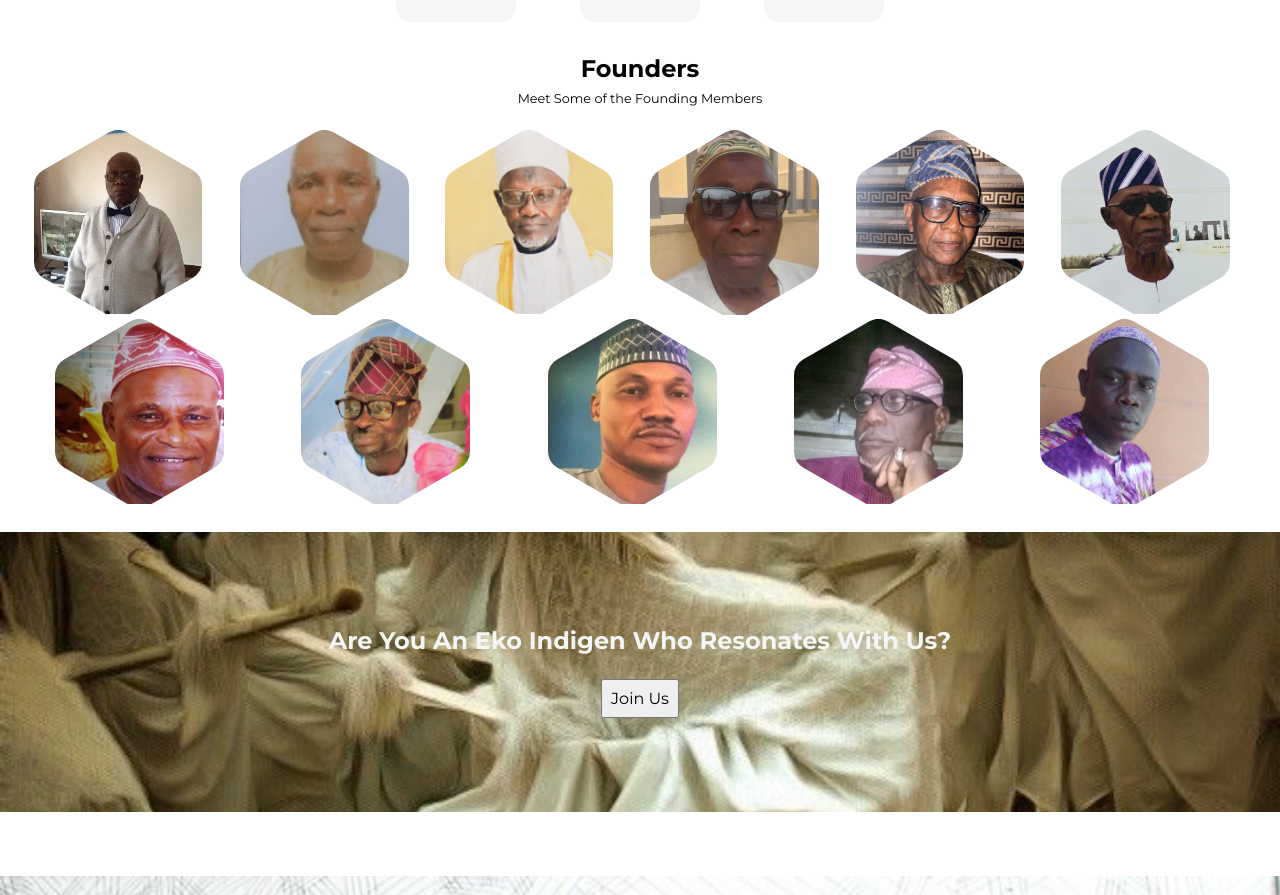
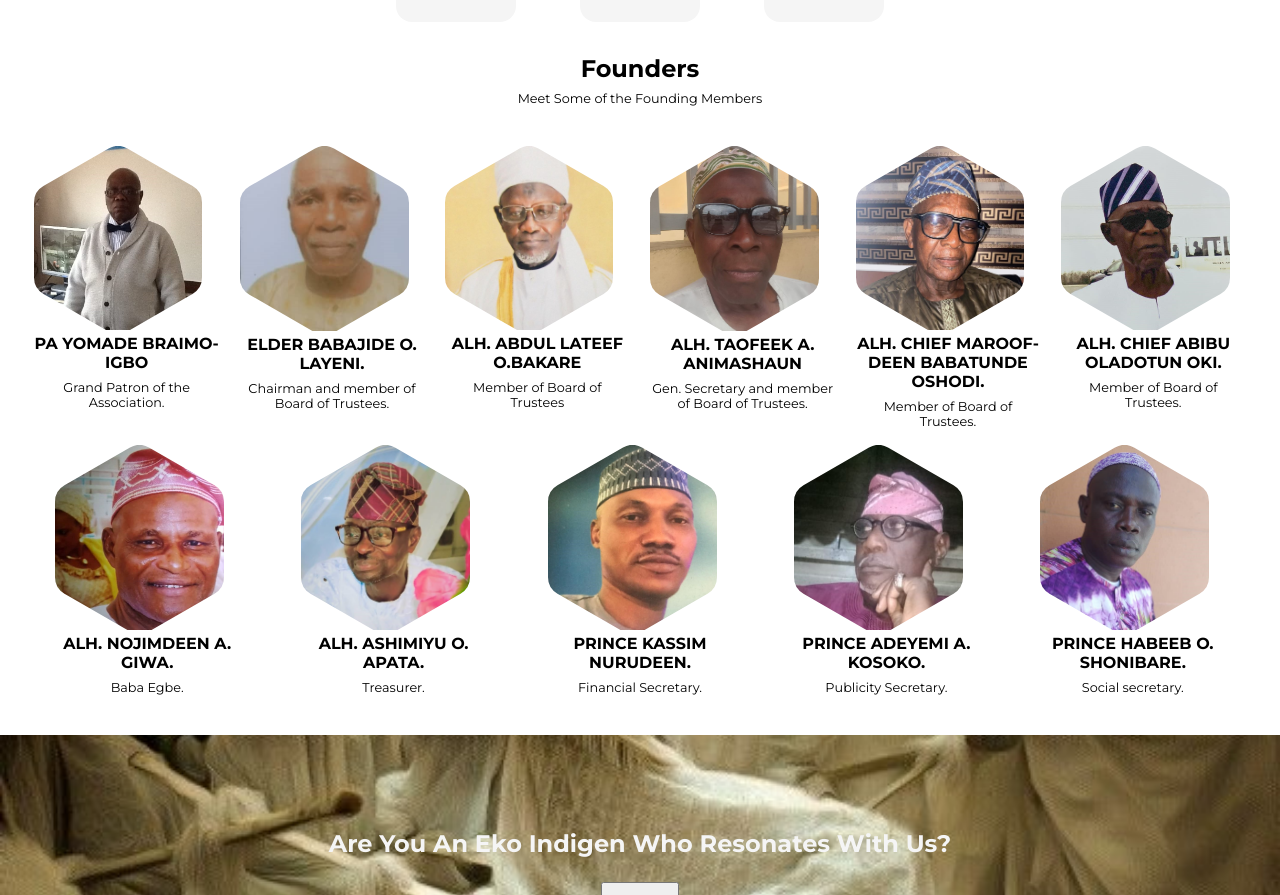
Before and after one commit to dhani-el/aphcekoindigenes, a React (Vite) app: page /about in a window 1280 px wide. Shown: the part 1227-2122 px from the top of the page. Built offline with nearby package versions, Linux system fonts and the light colour scheme.

Commit message:
add names of the members of the association

```diff
--- a/src/About/about.jsx
+++ b/src/About/about.jsx
@@ -32,17 +32,17 @@ const navigationData = [
 ]
 
 const imagesOfMeembers = [
-    One,
-    Two,
-    Three,
-    Four,
-    Five,
-    Six,
-    Seven,
-    Eight,
-    Nine,
-    Ten,
-    Eleven,
+    {role:"Grand Patron of the Association.",name:"PA YOMADE BRAIMO-IGBO",image:One},
+    {role:"Chairman and member of Board of Trustees.",name:"ELDER BABAJIDE O. LAYENI.",image:Two},
+    {role:"Member of Board of Trustees",name:"ALH. ABDUL LATEEF O.BAKARE",image:Three},
+    {role:"Gen. Secretary and member of Board of Trustees.",name:"ALH. TAOFEEK A. ANIMASHAUN",image:Four},
+    {role:"Member of Board of Trustees.",name:"ALH. CHIEF MAROOF-DEEN BABATUNDE OSHODI.",image:Five},
+    {role:"Member of Board of Trustees.",name:"ALH. CHIEF ABIBU OLADOTUN OKI.",image:Six},
+    {role:"Baba Egbe.",name:"ALH. NOJIMDEEN A. GIWA.  ",image:Seven},
+    {role:"Treasurer.",name:"ALH. ASHIMIYU O. APATA.",image:Eight},
+    {role:"Financial Secretary.",name:"PRINCE KASSIM NURUDEEN.",image:Nine},
+    {role:"Publicity Secretary.",name:"PRINCE ADEYEMI A. KOSOKO.",image:Ten},
+    {role:"Social secretary.",name:"PRINCE HABEEB O. SHONIBARE.",image:Eleven},
     ]
 
 export default function AboutUs(){
@@ -52,7 +52,7 @@ export default function AboutUs(){
                     <Intro/>
                     <Point/>
                     <Works/>
-                    <Founders images={imagesOfMeembers}/>
+                    <Founders infos={imagesOfMeembers}/>
                     <CallToAction/>
                     <Footer data={navigationData} />
                 </div>
--- a/src/About/component.jsx
+++ b/src/About/component.jsx
@@ -51,24 +51,28 @@ export function CallToAction(){
     </div>
 }
 
-export function Founders({images=[]}){
+export function Founders({infos=[]}){
     return <div id="founders-container">
                 <h2>Founders</h2>
                 <p>Meet Some of the Founding Members</p>
                 <div id="list-of-members">
                     {
-                        images.map(function(image){
-                                    return <Amember image ={image} />
+                        infos.map(function(info){
+                                    return <Amember image ={info.image} name={info.name} role={info.role} />
                         })
                     }
                 </div>
     </div>
 }
 
-function Amember({image}){
+function Amember({image,name,role}){
     return <div className="a-member">
                 <div id="a-member-image-container">
                     <img src={image} />
+                </div>
+                <div id="text-container">
+                    <h4>{name}</h4>
+                    <p>{role}</p>
                 </div>
     </div>
 }
--- a/src/About/style.scss
+++ b/src/About/style.scss
@@ -161,6 +161,7 @@
             p{
                 margin-top: 0.5rem;
                 font-size: 0.8rem;
+                margin-bottom: 1rem;
             }
             #list-of-members{
                 width: 100%;
@@ -169,7 +170,7 @@
                 padding: 1.5rem;
                 justify-content: space-around;
                 .a-member{
-                    width: 15%;
+                    width: 45%;
                     #a-member-image-container{
                         width: 100%;
                         -webkit-mask-image: url(w3logo.png);
@@ -177,6 +178,12 @@
                         mask-repeat: no-repeat;
                         img{
                             width: 100%;
+                        }
+
+                    }
+                    #text-container{
+                        h4,p{
+                            text-align: center;
                         }
                     }
                 }
@@ -345,6 +352,30 @@
                     margin-top: 0.5rem;
                     font-size: 0.8rem;
                 }
+                #list-of-members{
+                    width: 100%;
+                    display: flex;
+                    flex-wrap: wrap;
+                    padding: 1.5rem;
+                    justify-content: space-around;
+                    .a-member{
+                        width: 15%;
+                        #a-member-image-container{
+                            width: 100%;
+                            -webkit-mask-image: url(w3logo.png);
+                            mask-image: url(../assets/mask.svg);
+                            mask-repeat: no-repeat;
+                            img{
+                                width: 100%;
+                            }
+                            #text-container{
+                                h4{
+                                    text-align: end;
+                                }
+                            }
+                        }
+                    }
+                }
             }
         }
     }
```
